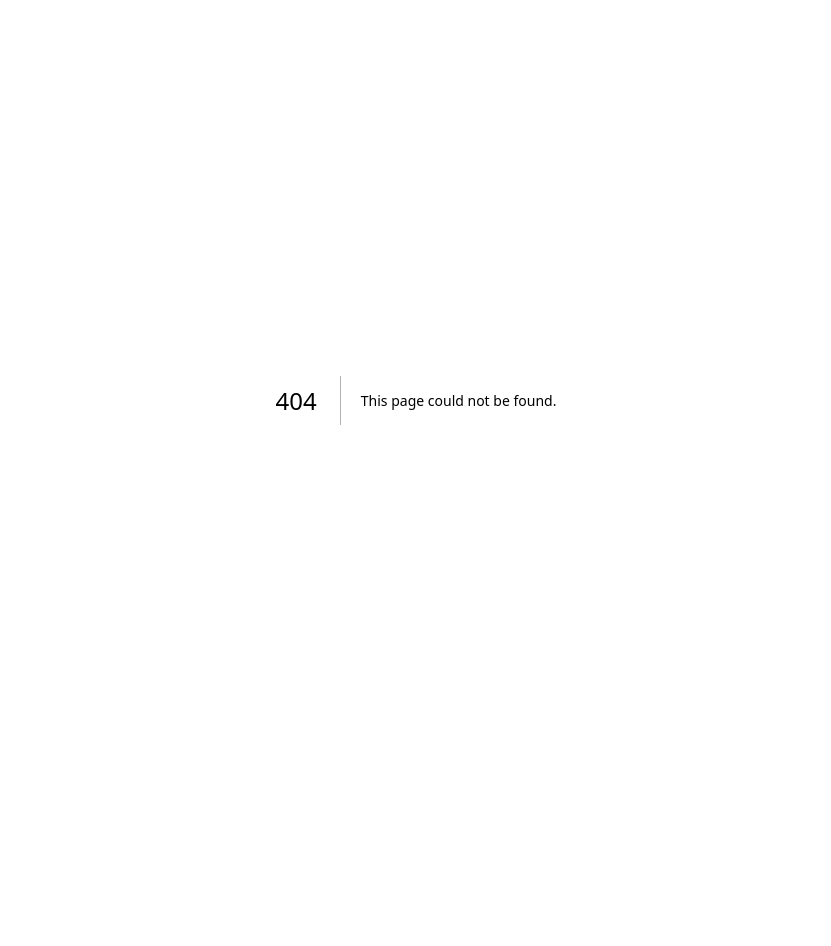
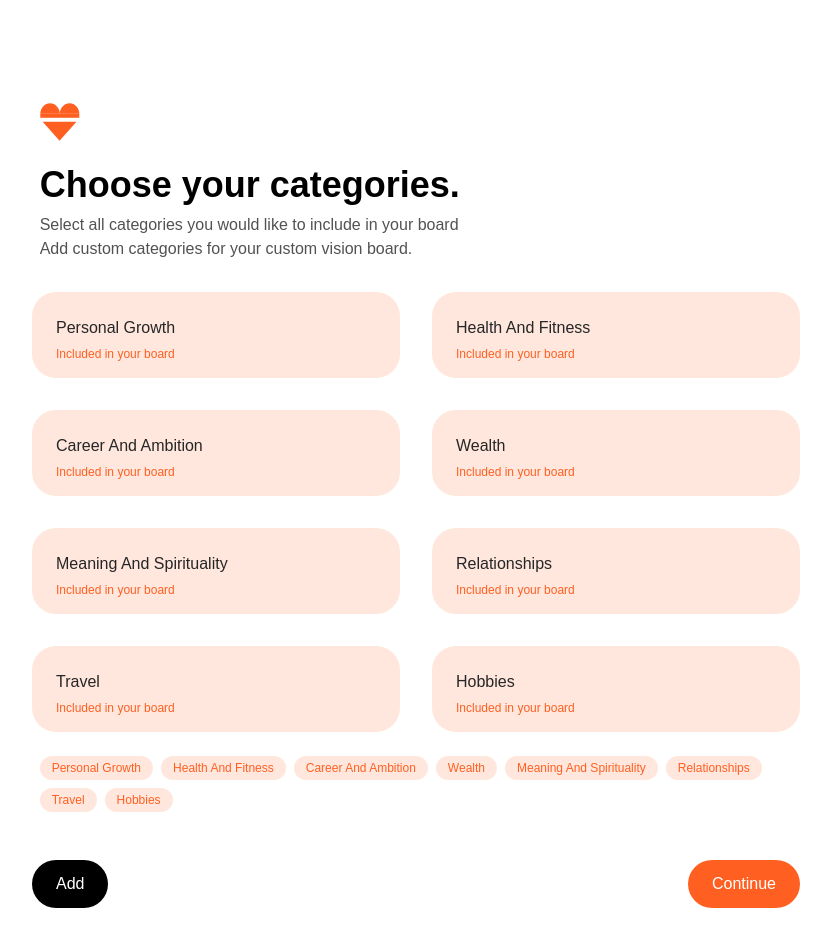
Before and after one commit to elilibm/visbo, a Next.js app: page /step-1 in a window 1280 px wide. Before the commit this address had no page. Shown: the top 946 px of the page, without its empty margins (224-1055 px from the left). Before the commit the page ends 800 px from the top, so only its background shows below. Built offline with nearby package versions, Linux system fonts and the light colour scheme.

Commit message:
fix: added step 1

```diff
--- a/app/home/page.tsx
+++ b/app/home/page.tsx
@@ -47,7 +47,7 @@ export default function HomePage() {
   {/* ACTION CARDS */}
   <div className="mt-8 grid grid-cols-1 sm:grid-cols-2 gap-7 max-w-3xl">
     <HomeCard
-      href="/step-2"
+      href="/step-1"
       title="Generate"
       subtitle="Create your vision instantly."
     />
--- /dev/null
+++ b/app/step-1/page.tsx
@@ -0,0 +1,204 @@
+"use client";
+
+import { useEffect, useState } from "react";
+import { useRouter } from "next/navigation";
+
+const defaultCategories = [
+  "personal growth",
+  "health and fitness",
+  "career and ambition",
+  "wealth",
+  "meaning and spirituality",
+  "relationships",
+  "travel",
+  "hobbies",
+];
+
+const ORANGE = "#FF6021";
+const LIGHT_ORANGE_TILE = "#FFE7DE";
+const LIGHT_GREY_TILE = "#F5F5F5";
+
+const toTitle = (s: string) =>
+  s
+    .trim()
+    .split(" ")
+    .filter(Boolean)
+    .map((w) => w[0]?.toUpperCase() + w.slice(1))
+    .join(" ");
+
+export default function Step1Page() {
+  const router = useRouter();
+  const [selected, setSelected] = useState<string[]>(defaultCategories);
+  const [modalOpen, setModalOpen] = useState(false);
+  const [customInput, setCustomInput] = useState("");
+
+  const tileClass = (on: boolean) =>
+    `p-4 rounded-3xl transition cursor-pointer`;
+
+  const tileStyle = (on: boolean) => ({
+    backgroundColor: on ? LIGHT_ORANGE_TILE : LIGHT_GREY_TILE,
+  });
+
+  const toggle = (cat: string) => {
+    setSelected((prev) =>
+      prev.includes(cat) ? prev.filter((c) => c !== cat) : [...prev, cat]
+    );
+  };
+
+  const openModal = () => setModalOpen(true);
+  const closeModal = () => {
+    setModalOpen(false);
+    setCustomInput("");
+  };
+
+  const addCustom = () => {
+    const normalized = customInput.trim().toLowerCase();
+    if (!normalized) return;
+    setSelected((prev) =>
+      prev.includes(normalized) ? prev : [...prev, normalized]
+    );
+    closeModal();
+  };
+
+  const continueToStep2 = () => {
+    const cats = JSON.stringify(selected);
+    try {
+      localStorage.setItem("visbo:selectedCategories", cats);
+    } catch {}
+    router.push(`/step-2`);
+  };
+
+  useEffect(() => {
+    try {
+      const saved = localStorage.getItem("visbo:selectedCategories");
+      if (saved) {
+        const arr = JSON.parse(saved);
+        if (Array.isArray(arr) && arr.length) setSelected(arr);
+      }
+    } catch {}
+  }, []);
+
+  return (
+    <div className="min-h-screen bg-white pr-[20%] pl-[20%] pt-[8%] pb-[5%]">
+      {/* Header */}
+      <div className="pb-[3%] pl-[1%]">
+        <svg
+          width="27"
+          height="27"
+          viewBox="0 0 46 43"
+          fill={ORANGE}
+          xmlns="http://www.w3.org/2000/svg"
+          className="w-10 h-10"
+        >
+          <path d="M22.5 43L3.01443 21.25L41.9856 21.25L22.5 43Z" />
+          <path d="M22.7681 12.1316C22.7681 10.5384 22.478 8.96089 21.9142 7.48902C21.3504 6.01715 20.524 4.67978 19.4823 3.55325C18.4406 2.42673 17.2038 1.53313 15.8427 0.923461C14.4817 0.313792 13.0228 0 11.5496 0 10.0764 0 8.61754 0.313792 7.25645 0.923461 5.89535 1.53313 4.65863 2.42673 3.61689 3.55326 2.57515 4.67978 1.7488 6.01715 1.18502 7.48902 0.621231 8.96089 0.331055 10.5384 0.331055 12.1316L11.5496 12.1316H22.7681Z" />
+          <path d="M45.2056 12.1316C45.2056 10.5384 44.9155 8.96089 44.3517 7.48902 43.7879 6.01715 42.9615 4.67978 41.9198 3.55325 40.8781 2.42673 39.6413 1.53313 38.2802 0.923461 36.9192 0.313792 35.4603 0 33.9871 0 32.5139 0 31.055 0.313792 29.6939 0.923461 28.3329 1.53313 27.0961 2.42673 26.0544 3.55326 25.0127 4.67978 24.1863 6.01715 23.6225 7.48902 23.0587 8.96089 22.7686 10.5384 22.7686 12.1316L33.9871 12.1316H45.2056Z" />
+          <rect x="0.331055" y="11.8495" width="44.8742" height="4.7962" />
+        </svg>
+      </div>
+
+      <div className="dmsans text-4xl font-bold pl-[1%] ">
+        Choose your categories.
+      </div>
+      <p className=" text-neutral-600 text-md font-light pt-[1%] pb-[4%] pl-[1%]">
+        Select all categories you would like to include in your board <br/>
+        Add custom categories for your custom vision board.</p>
+
+      {/* Tiles */}
+      <div className="grid grid-cols-1 md:grid-cols-2 gap-8 w-full">
+        {[...defaultCategories, ...selected.filter((s) => !defaultCategories.includes(s))].map(
+          (cat) => {
+            const on = selected.includes(cat);
+            return (
+              <div
+                key={cat}
+                className={tileClass(on)}
+                style={tileStyle(on)}
+                onClick={() => toggle(cat)}
+              >
+                <label className="block pl-2 pt-2 text-neutral-800 font-medium">
+                  {toTitle(cat)}
+                </label>
+                <p
+                  className="text-xs pl-2 pt-1.5 font-light"
+                  style={{ color: on ? ORANGE : "#6B7280" }}
+                >
+                  {on ? "Included in your board" : "Tap to include"}
+                </p>
+              </div>
+            );
+          }
+        )}
+      </div>
+
+      {/* Selected chips */}
+      {selected.length > 0 && (
+        <div className="pl-[1%] mt-6 flex flex-wrap gap-2">
+          {selected.map((c) => (
+            <span
+              key={c}
+              className="text-xs rounded-2xl px-3 py-1"
+              style={{
+                backgroundColor: LIGHT_ORANGE_TILE,
+                color: ORANGE,
+              }}
+            >
+              {toTitle(c)}
+            </span>
+          ))}
+        </div>
+      )}
+
+      {/* Bottom buttons */}
+      <div className="mt-12 flex justify-between">
+        <button
+          onClick={openModal}
+          className="rounded-3xl px-6 py-3 font-light text-white bg-black"
+        >
+          Add
+        </button>
+        <button
+          onClick={continueToStep2}
+          disabled={selected.length === 0}
+          className="hover:bg-[#FF4F87] text-white font-light py-3 px-6 rounded-3xl disabled:opacity-50"
+          style={{ backgroundColor: ORANGE }}
+        >
+          Continue
+        </button>
+      </div>
+
+      {/* Modal */}
+      {modalOpen && (
+        <div
+          className="fixed inset-0 z-50 flex items-center justify-center"
+          aria-modal="true"
+          role="dialog"
+        >
+          <div
+            className="absolute inset-0"
+            style={{ backgroundColor: "rgba(0,0,0,0.25)" }}
+            onClick={closeModal}
+          />
+          <div className="relative z-10 w-full max-w-lg rounded-3xl p-6 bg-white">
+            <div className="text-xl font-light mb-3">Add a category</div>
+            <input
+              value={customInput}
+              onChange={(e) => setCustomInput(e.target.value)}
+              placeholder="eg Adventure"
+              className="w-full border rounded-2xl px-3 py-2 text-sm font-light focus:outline-none focus:ring-0"
+            />
+            <div className="mt-5 flex items-center justify-end">
+              <button
+                onClick={addCustom}
+                className="rounded-2xl px-5 py-2 text-white text-sm"
+                style={{ backgroundColor: "#000000" }}
+              >
+                Add
+              </button>
+            </div>
+          </div>
+        </div>
+      )}
+    </div>
+  );
+}
--- a/app/step-2/page.tsx
+++ b/app/step-2/page.tsx
@@ -1,9 +1,10 @@
 "use client";
 
-import { useState } from "react";
-import Image from "next/image";
+import { useEffect, useState } from "react";
+import { useSearchParams } from "next/navigation";
 
-const categories = [
+// default list used only if nothing was chosen in Step 1
+const defaultCategories: string[] = [
   "personal growth",
   "health and fitness",
   "career and ambition",
@@ -12,10 +13,46 @@ const categories = [
   "relationships",
   "travel",
   "hobbies",
-] as const;
-
+];
 
 export default function Page() {
+  const params = useSearchParams();
+
+  // NEW: categories is now state, seeded from step 1 or defaults
+  const [categories, setCategories] = useState<string[]>(defaultCategories);
+
+  useEffect(() => {
+    let picked: unknown = null;
+
+    // 1) try query param
+    const raw = params.get("cats");
+    try {
+      if (raw) picked = JSON.parse(decodeURIComponent(raw));
+    } catch {
+      // ignore parse errors
+    }
+
+    // 2) fallback to localStorage
+    if (!Array.isArray(picked) || picked.length === 0) {
+      try {
+        const saved = localStorage.getItem("visbo:selectedCategories");
+        if (saved) picked = JSON.parse(saved);
+      } catch {
+        // ignore
+      }
+    }
+
+    // 3) validate and normalize
+    if (Array.isArray(picked) && picked.length > 0) {
+      const cleaned = picked
+        .map((s) => String(s).trim().toLowerCase())
+        .filter(Boolean);
+      if (cleaned.length > 0) setCategories(cleaned);
+    } else {
+      setCategories(defaultCategories);
+    }
+  }, [params]);
+
   const [goals, setGoals] = useState<Record<string, string>>({});
   const [status, setStatus] = useState<Record<string, string>>({});
   const [loading, setLoading] = useState(false);
@@ -26,12 +63,12 @@ export default function Page() {
     const len = val.trim().length;
     setStatus((p) => ({
       ...p,
-      [cat]: len === 0 ? "blank" : len >= 40 ? "valid" : "invalid"
+      [cat]: len === 0 ? "blank" : len >= 40 ? "valid" : "invalid",
     }));
   };
 
   const css = (s?: string) =>
-    s === "valid" ? "bg-[#C4EDEE]": s === "invalid" ? "bg-[#FFDFE9]" : "bg-[#F5F5F5]";
+    s === "valid" ? "bg-[#C4EDEE]" : s === "invalid" ? "bg-[#FFDFE9]" : "bg-[#F5F5F5]";
 
   const handleSubmit = async () => {
     setCollageUrl(null);
@@ -66,14 +103,13 @@ export default function Page() {
         "",
         "The result should look like a physical collage made by someone manifesting their dream life in 2025.",
         "",
-        "Style keywords: vision board, soft scrapbook, handmade, pastel aesthetic, Pinterest layout, cozy, faceless figures, realistic objects, metaphors, matte finish, layered textures."
+        "Style keywords: vision board, soft scrapbook, handmade, pastel aesthetic, Pinterest layout, cozy, faceless figures, realistic objects, metaphors, matte finish, layered textures.",
       ].join("\n");
-
 
       const res = await fetch("/api/generate", {
         method: "POST",
         headers: { "Content-Type": "application/json" },
-        body: JSON.stringify({ prompt, numImages: 1 })
+        body: JSON.stringify({ prompt, numImages: 1 }),
       });
 
       if (!res.ok)
@@ -114,17 +150,17 @@ export default function Page() {
             <rect x="0.331055" y="11.8495" width="44.8742" height="4.7962" />
           </svg>
         </div>
-      <div className="dmsans text-4xl font-bold pl-[1%] ">See your vision come to life.</div>
+        <div className="dmsans text-4xl font-bold pl-[1%] ">
+          See your vision come to life.
+        </div>
         <p className=" text-neutral-600 text-md font-light pt-[1%] pb-[4%] pl-[1%]">
-        Add descriptions about your visions to each category. <br/>
-        The more detail the better. </p>
+          Add descriptions about your visions to each category. <br />
+          The more detail the better.
+        </p>
         <div className="grid grid-cols-1 md:grid-cols-2 gap-8 w-full">
           {categories.map((cat) => (
-            <div
-            key={cat}
-            className={`p-4 rounded-3xl ${css(status[cat])}`}
-            >
-            <label className="block text-neutral-600 capitalize pl-2 pt-2">
+            <div key={cat} className={`p-4 rounded-3xl ${css(status[cat])}`}>
+              <label className="block text-black capitalize pl-2 pt-2">
                 {cat}
               </label>
               <textarea
@@ -141,7 +177,7 @@ export default function Page() {
                 placeholder={`Enter your goal for ${cat}`}
                 value={goals[cat] || ""}
                 onChange={(e) => handleChange(cat, e.target.value)}
-                className={`w-full min-h-[50px] resize-none pl-2 pt-1.5 font-light text-sm focus:outline-none focus:ring-0  ${css(
+                className={`w-full min-h-[50px] resize-none pl-2 pt-1.5 font-light text-sm focus:outline-none focus:ring-0 ${css(
                   status[cat]
                 )}`}
               />
```
Lines whose indentation alone changed are shown as unchanged.
